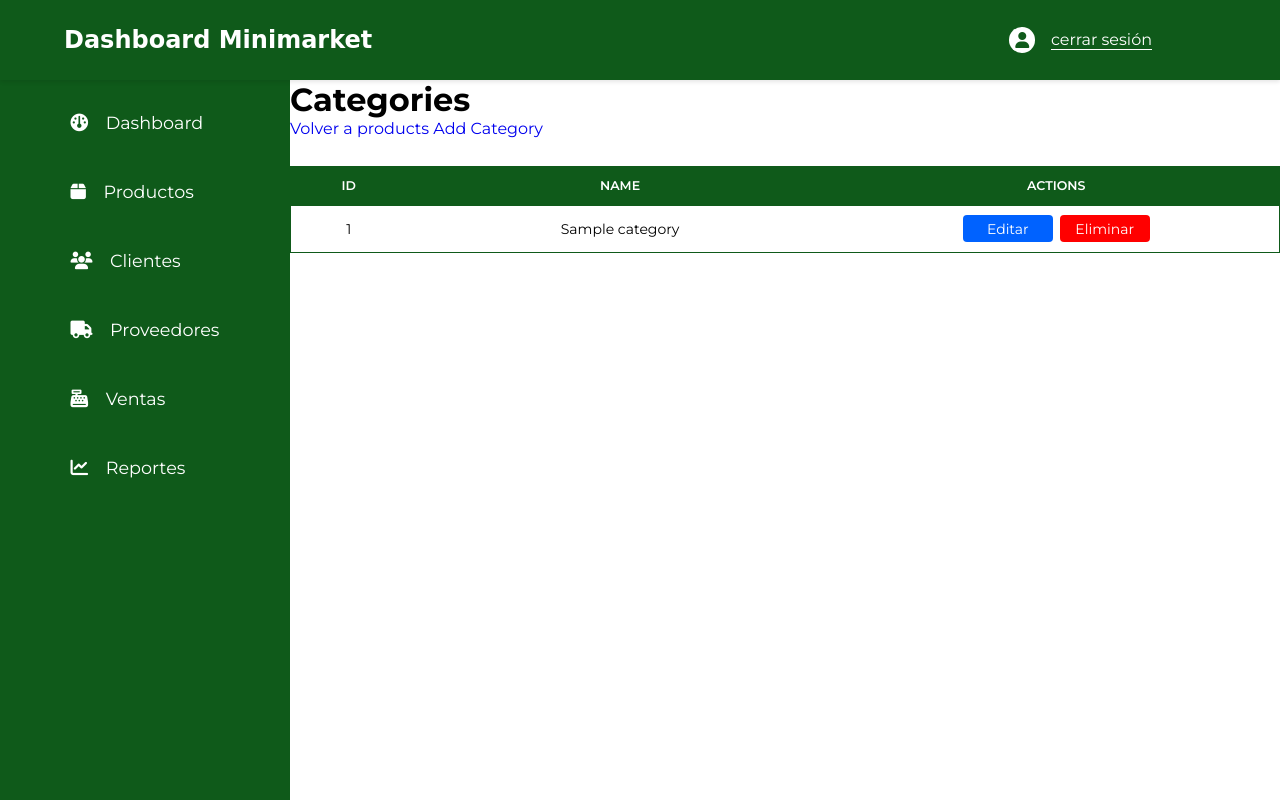
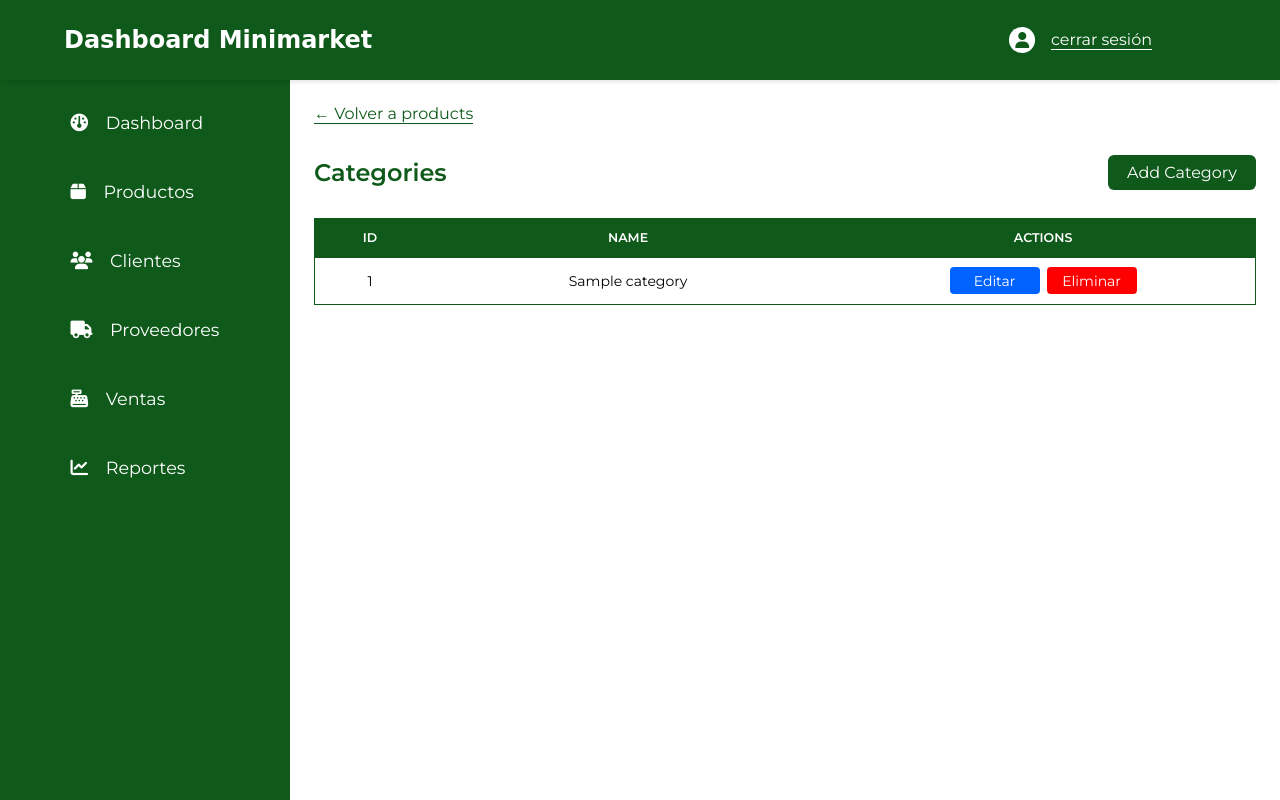
Before and after one commit to AndresDev-20/Minimarket_FullStack_Django, a Django app: page /products/categories/ in a window 1280 px wide. Run offline with Django 5.2, Linux system fonts and the light colour scheme; tables that the repository leaves empty hold one stand-in row (values such as "Sample post").

Commit message:
First commit

```diff
--- a/apps/products/templates/category/categories.html
+++ b/apps/products/templates/category/categories.html
@@ -2,12 +2,10 @@
 
 {% block dashboard_content %}
 <div class="Categories">
+  <a class="Button__back" href="{% url 'products' %}">← Volver a products</a>
   <div class="Categories__header">
     <h1>Categories</h1>
-    <div class="Categories__actions">
-      <a href="{% url 'products' %}">Volver a products</a>
-      <a href="{% url 'category_create' %}">Add Category</a>
-    </div>
+      <a class="Button__add" href="{% url 'category_create' %}">Add Category</a>
   </div>
 
   <table>
--- a/apps/products/templates/product/products.html
+++ b/apps/products/templates/product/products.html
@@ -4,8 +4,10 @@
 <div class="Products">
 <div class="Products__header">
   <h1>Products</h1>
-  <a href="{% url 'product_create' %}">Add Product</a>
-  <a href="{% url 'category' %}">Categorias</a>
+  <div class="Products__actions">
+    <a class="Button__add" href="{% url 'product_create' %}">Nuevo Producto</a>
+    <a class="Button__view" href="{% url 'category' %}">Ver Categorias</a>
+  </div>
 </div>
 
 <table>
--- a/static/css/style.css
+++ b/static/css/style.css
@@ -338,6 +329,37 @@ td {
   border-radius: 4px;
 }
 
+/* estilos de las categorias */
+.Categories {
+  padding: 1.5em;
+  font-family: "Montserrat", sans-serif;
+}
+
+.Categories__header {
+  display: flex;
+  justify-content: space-between;
+  align-items: center;
+  margin-top: 2em;
+  margin-bottom: 1em;
+}
+
+.Categories__header > h1 {
+  font-size: 1.5em;
+  font-weight: 600;
+  color: var(--primary-color);
+}
+
+.Categories__actions {
+  display: flex;
+  gap: 1em;
+}
+
+.Button__back {
+  color: var(--primary-color);
+  border-bottom: 1px solid var(--primary-color);
+}
+
+
 /* Estilos para la tabla de clientes */
 .Customers {
   padding: 1.5em;
```
Also changed, not shown: other parts of static/css/style.css (+20 -14 lines), minimarket/settings.py (+1 -6 lines).
